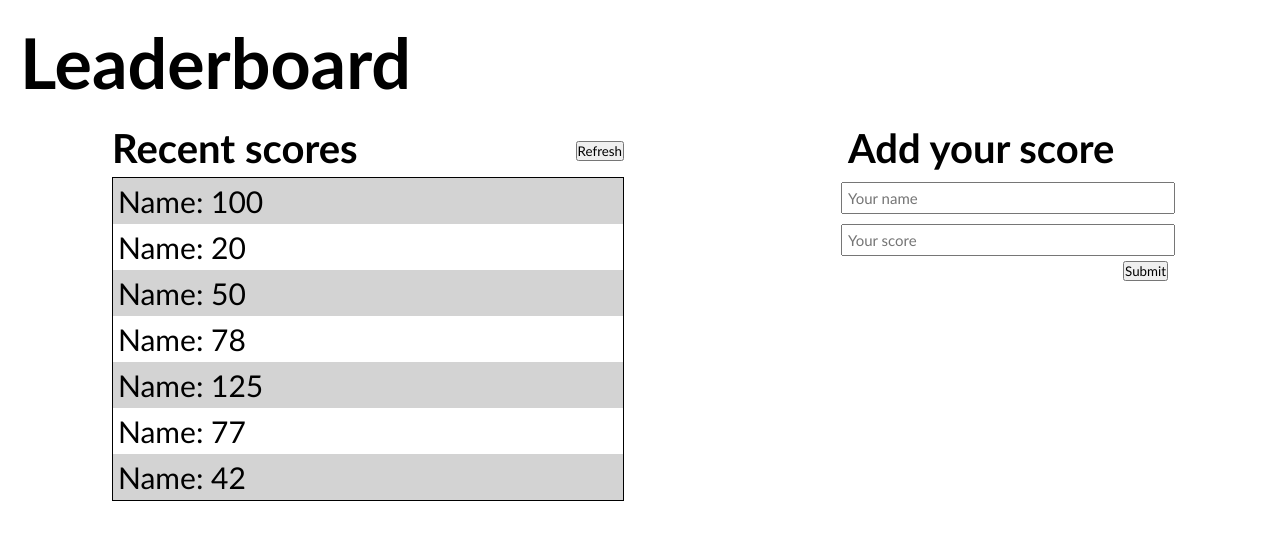
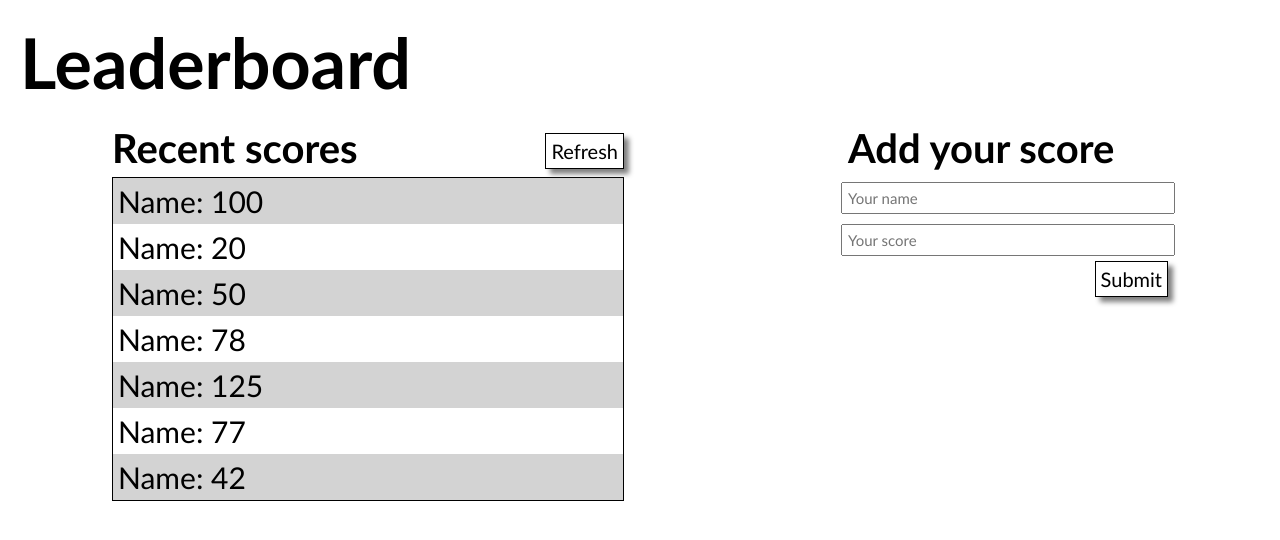
Before and after one commit to emyrue/leaderboard, a website built with webpack: page src/index.html in a window 1280 px wide. Built offline with nearby package versions, Linux system fonts and the light colour scheme.

Commit message:
Styled buttons

```diff
--- a/src/style.css
+++ b/src/style.css
@@ -12,6 +12,14 @@ h1 {
 h2 {
   font-size: 40px;
   margin: 0 0 5px 0;
+}
+
+button {
+  font-size: 20px;
+  padding: 5px;
+  background-color: white;
+  border: 1px solid black;
+  box-shadow: 5px 5px 5px gray;
 }
 
 .main-section {
```
Also changed, not shown: dist/index.bundle.js.
